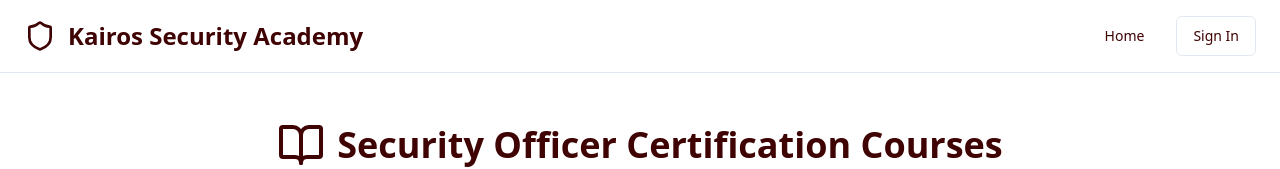
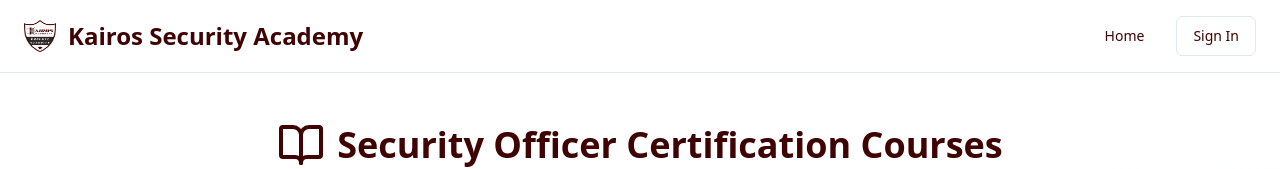
Before and after one commit to rrosee12328-bit/kairos-quizmaster-course, a React (Vite) app: page /courses in a window 1280 px wide. Shown: the top 169 px of the page. Built offline with nearby package versions, Linux system fonts and the light colour scheme; the HTML template or start-up script is replaced by a standard one.

Commit message:
Fix header on courses page

```diff
--- a/src/pages/Courses.tsx
+++ b/src/pages/Courses.tsx
@@ -7,6 +7,7 @@ import { Link, useNavigate } from "react-router-dom";
 import { supabase } from "@/integrations/supabase/client";
 import { User } from "@supabase/supabase-js";
 import { toast } from "sonner";
+import kairosLogo from "@/assets/kairos-logo.png";
 
 const Courses = () => {
   const [user, setUser] = useState<User | null>(null);
@@ -98,7 +99,7 @@ const Courses = () => {
         <div className="container mx-auto px-6 py-4">
           <div className="flex items-center justify-between">
             <Link to="/" className="flex items-center gap-3 hover:opacity-80 transition-opacity">
-              <Shield className="h-8 w-8 text-primary" />
+              <img src={kairosLogo} alt="Kairos Security Academy" className="h-8 w-8" />
               <h1 className="text-2xl font-bold">Kairos Security Academy</h1>
             </Link>
             <div className="flex items-center gap-4">
```
